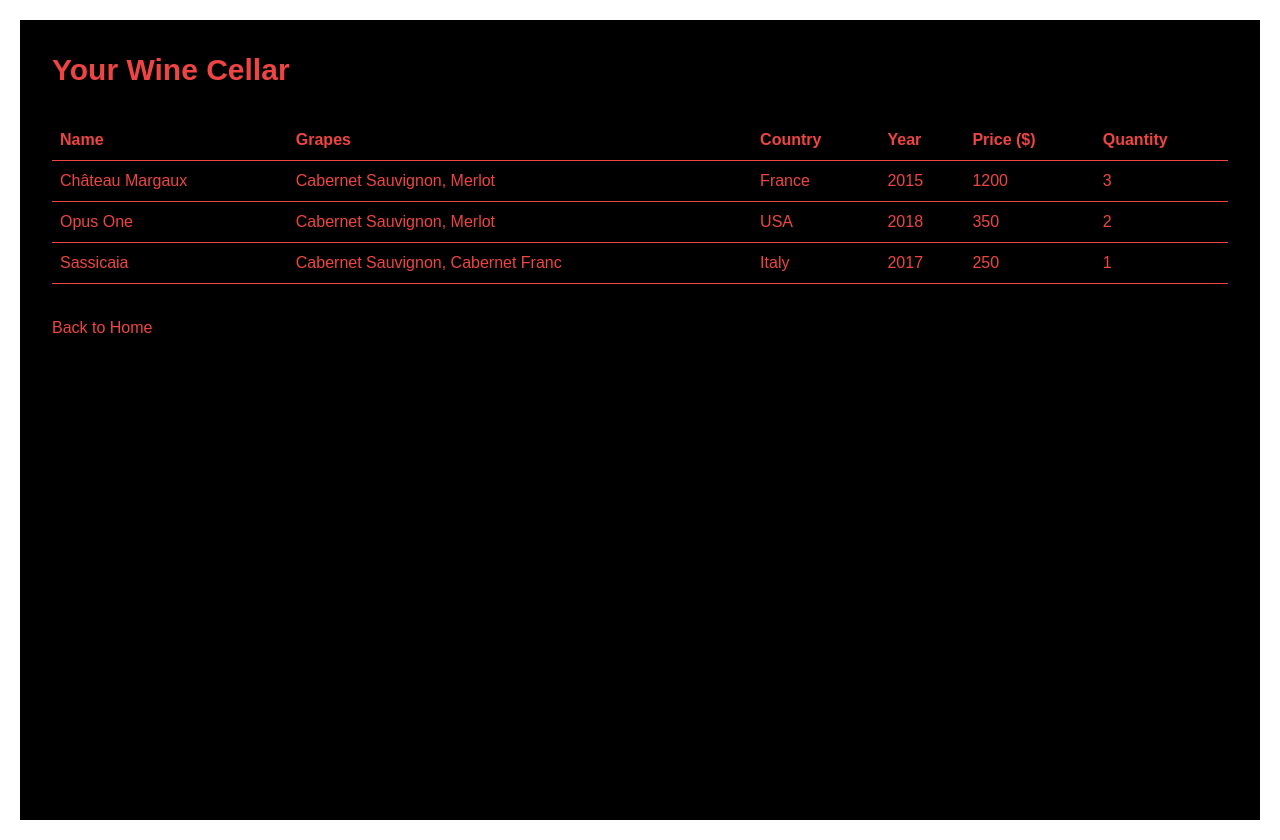
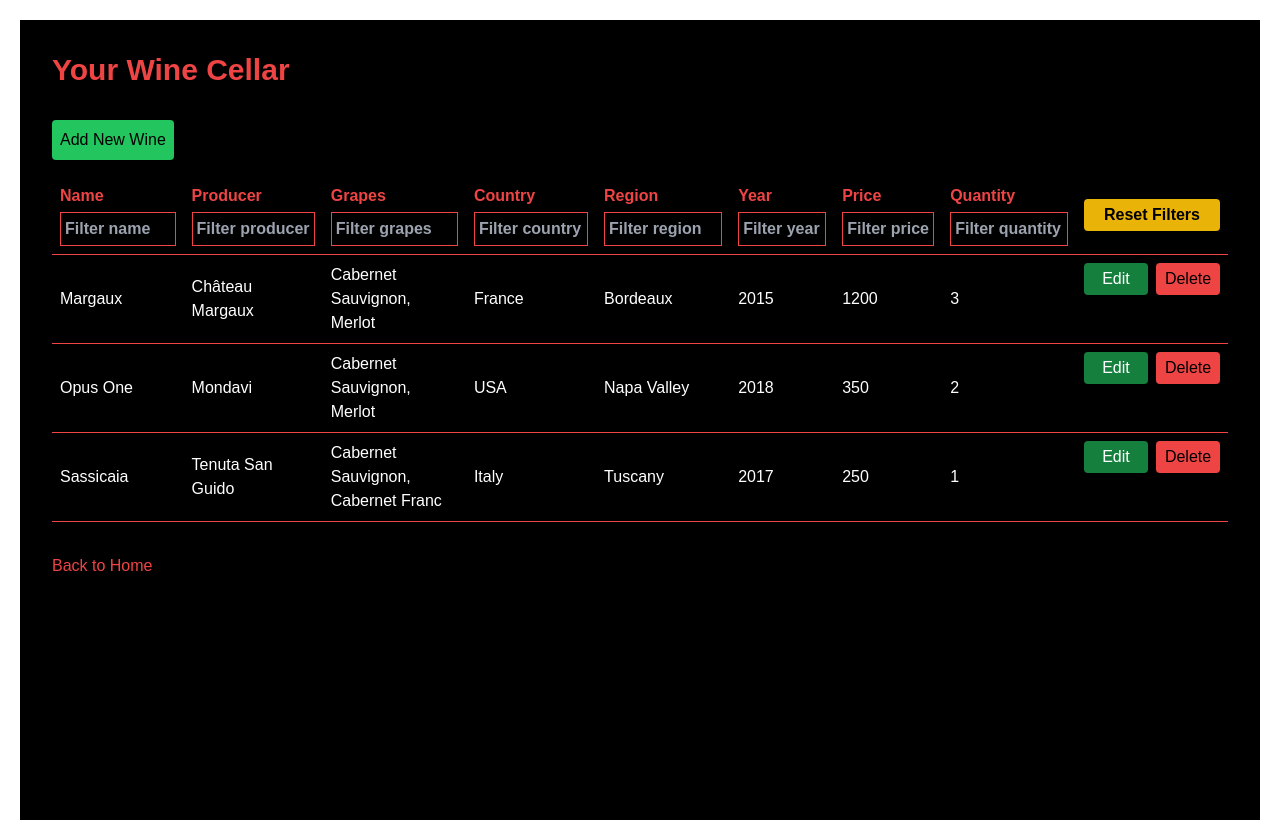
Before and after one commit to ajerni/mywine, a Next.js app: page /wine-cellar in a window 1280 px wide. Built offline with nearby package versions, Linux system fonts and the light colour scheme.

Commit message:
schon mal gut

```diff
--- a/src/app/wine-cellar/page.tsx
+++ b/src/app/wine-cellar/page.tsx
@@ -1,43 +1,193 @@
+'use client';
+
 import Link from 'next/link';
+import { useState, useMemo } from 'react';
 
-// Sample data for the wine table
-const wines = [
-  { name: 'Château Margaux', grapes: 'Cabernet Sauvignon, Merlot', country: 'France', year: 2015, price: 1200, quantiy: 3 },
-  { name: 'Opus One', grapes: 'Cabernet Sauvignon, Merlot', country: 'USA', year: 2018, price: 350, quantiy: 2 },
-  { name: 'Sassicaia', grapes: 'Cabernet Sauvignon, Cabernet Franc', country: 'Italy', year: 2017, price: 250, quantiy: 1 },
+type Wine = {
+  id: number;
+  name: string;
+  producer: string;
+  grapes: string;
+  country: string;
+  region: string;
+  year: number;
+  price: number;
+  quantity: number;
+};
+
+const initialWines: Wine[] = [
+  { id: 1, name: 'Margaux', producer: 'Château Margaux', grapes: 'Cabernet Sauvignon, Merlot', country: 'France', region: 'Bordeaux', year: 2015, price: 1200, quantity: 3 },
+  { id: 2, name: 'Opus One', producer: 'Mondavi', grapes: 'Cabernet Sauvignon, Merlot', country: 'USA', region: 'Napa Valley', year: 2018, price: 350, quantity: 2 },
+  { id: 3, name: 'Sassicaia', producer: 'Tenuta San Guido', grapes: 'Cabernet Sauvignon, Cabernet Franc', country: 'Italy', region: 'Tuscany', year: 2017, price: 250, quantity: 1 },
 ];
 
 export default function WineCellar() {
+  const [wines, setWines] = useState<Wine[]>(initialWines);
+  const [editingWine, setEditingWine] = useState<Wine | null>(null);
+  const [isAdding, setIsAdding] = useState(false);
+  const [newWine, setNewWine] = useState<Omit<Wine, 'id'>>({
+    name: '', producer: '', grapes: '', country: '', region: '', year: 0, price: 0, quantity: 0
+  });
+  const [filters, setFilters] = useState<{[K in keyof Wine]?: string}>({});
+
+  const handleEdit = (wine: Wine) => {
+    setEditingWine(wine);
+    setIsAdding(false);
+  };
+
+  const handleDelete = (id: number) => {
+    setWines(wines.filter(wine => wine.id !== id));
+  };
+
+  const handleSave = (updatedWine: Wine) => {
+    setWines(wines.map(wine => wine.id === updatedWine.id ? updatedWine : wine));
+    setEditingWine(null);
+  };
+
+  const handleAdd = (newWineData: Omit<Wine, 'id'>) => {
+    const id = Math.max(...wines.map(w => w.id), 0) + 1;
+    const newWine = { id, ...newWineData };
+    setWines([...wines, newWine]);
+    setIsAdding(false);
+  };
+
+  const WineForm = ({ wine, onSave, isNew = false }: { wine: Wine | Omit<Wine, 'id'>, onSave: (wine: Wine | Omit<Wine, 'id'>) => void, isNew?: boolean }) => {
+    const [form, setForm] = useState(wine);
+
+    const handleSubmit = (e: React.FormEvent) => {
+      e.preventDefault();
+      onSave(form);
+    };
+
+    return (
+      <div className="space-y-2">
+        <form onSubmit={handleSubmit} className="space-y-2">
+          <input value={form.name} onChange={e => setForm({ ...form, name: e.target.value })} placeholder="Name" className="w-full p-1 bg-black border border-red-500 text-white" />
+          <input value={form.producer} onChange={e => setForm({ ...form, producer: e.target.value })} placeholder="Producer" className="w-full p-1 bg-black border border-red-500 text-white" />
+          <input value={form.grapes} onChange={e => setForm({ ...form, grapes: e.target.value })} placeholder="Grapes" className="w-full p-1 bg-black border border-red-500 text-white" />
+          <input value={form.country} onChange={e => setForm({ ...form, country: e.target.value })} placeholder="Country" className="w-full p-1 bg-black border border-red-500 text-white" />
+          <input value={form.region} onChange={e => setForm({ ...form, region: e.target.value })} placeholder="Region" className="w-full p-1 bg-black border border-red-500 text-white" />
+          <input
+            type="number"
+            value={form.year || ''}
+            onChange={e => setForm({ ...form, year: parseInt(e.target.value) || 0 })}
+            placeholder="Year"
+            className="w-full p-1 bg-black border border-red-500 text-white"
+          />
+          <input
+            type="number"
+            value={form.price || ''}
+            onChange={e => setForm({ ...form, price: parseFloat(e.target.value) || 0 })}
+            placeholder="Price"
+            className="w-full p-1 bg-black border border-red-500 text-white"
+          />
+          <input
+            type="number"
+            value={form.quantity || ''}
+            onChange={e => setForm({ ...form, quantity: parseInt(e.target.value) || 0 })}
+            placeholder="Quantity"
+            className="w-full p-1 bg-black border border-red-500 text-white"
+          />
+          <button type="submit" className="bg-green-500 text-black p-2 rounded hover:bg-green-600">Save</button>
+        </form>
+      </div>
+    );
+  };
+
+  const filteredWines = useMemo(() => {
+    return wines.filter(wine => {
+      return Object.entries(filters).every(([key, value]) => {
+        if (!value) return true;
+        const wineValue = String(wine[key as keyof Wine]).toLowerCase();
+        return wineValue.includes(value.toLowerCase());
+      });
+    });
+  }, [wines, filters]);
+
+  const handleFilterChange = (key: keyof Wine, value: string) => {
+    setFilters(prev => ({ ...prev, [key]: value }));
+  };
+
+  const handleResetFilters = () => {
+    setFilters({});
+  };
+
   return (
     <div className="min-h-screen bg-black text-red-500 p-8">
       <header className="mb-8">
         <h1 className="text-3xl font-bold">Your Wine Cellar</h1>
       </header>
       <main>
+        {!isAdding && !editingWine && (
+          <button onClick={() => { setIsAdding(true); setEditingWine(null); }} className="mb-4 bg-green-500 text-black p-2 rounded hover:bg-green-600">
+            Add New Wine
+          </button>
+        )}
+        {isAdding ? (
+          <div>
+            <h2 className="text-xl font-bold mb-4">Add New Wine</h2>
+            <WineForm wine={newWine} onSave={handleAdd} isNew={true} />
+            <button onClick={() => setIsAdding(false)} className="mt-4 bg-red-500 text-black p-2 rounded hover:bg-red-600">
+              Cancel
+            </button>
+          </div>
+        ) : editingWine ? (
+          <div>
+            <h2 className="text-xl font-bold mb-4">Edit Wine</h2>
+            <WineForm wine={editingWine} onSave={(updatedWine) => {
+              handleSave(updatedWine as Wine);
+              setEditingWine(null);
+            }} />
+            <button onClick={() => setEditingWine(null)} className="mt-4 bg-red-500 text-black p-2 rounded hover:bg-red-600">
+              Cancel
+            </button>
+          </div>
+        ) : (
           <table className="w-full border-collapse">
             <thead>
               <tr className="border-b border-red-500">
-              <th className="p-2 text-left">Name</th>
-              <th className="p-2 text-left">Grapes</th>
-              <th className="p-2 text-left">Country</th>
-              <th className="p-2 text-left">Year</th>
-              <th className="p-2 text-left">Price ($)</th>
-              <th className="p-2 text-left">Quantity</th>
+                {['name', 'producer', 'grapes', 'country', 'region', 'year', 'price', 'quantity'].map((key) => (
+                  <th key={key} className="p-2 text-left text-red-500">
+                    {key.charAt(0).toUpperCase() + key.slice(1)}
+                    <input
+                      type="text"
+                      placeholder={`Filter ${key}`}
+                      value={filters[key as keyof Wine] || ''}
+                      onChange={(e) => handleFilterChange(key as keyof Wine, e.target.value)}
+                      className="w-full mt-1 p-1 bg-black border border-red-500 text-white"
+                    />
+                  </th>
+                ))}
+                <th className="p-2 text-left text-red-500">
+                  <button
+                    onClick={handleResetFilters}
+                    className="w-full bg-yellow-500 text-black p-1 rounded hover:bg-yellow-600"
+                  >
+                    Reset Filters
+                  </button>
+                </th>
               </tr>
             </thead>
             <tbody>
-            {wines.map((wine, index) => (
-              <tr key={index} className="border-b border-red-500 hover:bg-red-900">
-                <td className="p-2">{wine.name}</td>
-                <td className="p-2">{wine.grapes}</td>
-                <td className="p-2">{wine.country}</td>
-                <td className="p-2">{wine.year}</td>
-                <td className="p-2">{wine.price}</td>
-                <td className="p-2">{wine.quantiy}</td>
+              {filteredWines.map((wine) => (
+                <tr key={wine.id} className="border-b border-red-500 hover:bg-red-900">
+                  <td className="p-2 text-white">{wine.name}</td>
+                  <td className="p-2 text-white">{wine.producer}</td>
+                  <td className="p-2 text-white">{wine.grapes}</td>
+                  <td className="p-2 text-white">{wine.country}</td>
+                  <td className="p-2 text-white">{wine.region}</td>
+                  <td className="p-2 text-white">{wine.year}</td>
+                  <td className="p-2 text-white">{wine.price}</td>
+                  <td className="p-2 text-white">{wine.quantity}</td>
+                  <td className="p-2 flex justify-between">
+                    <button onClick={() => handleEdit(wine)} className="w-16 bg-green-700 text-white p-1 rounded hover:bg-green-800 mr-2">Edit</button>
+                    <button onClick={() => handleDelete(wine.id)} className="w-16 bg-red-500 text-black p-1 rounded hover:bg-red-600">Delete</button>
+                  </td>
                 </tr>
               ))}
             </tbody>
           </table>
+        )}
       </main>
       <footer className="mt-8">
         <Link href="/" className="text-red-500 hover:underline">
```
Also changed, not shown: 1 other file (tests, documents, lock files or other folders). Lines whose indentation alone changed are shown as unchanged.
